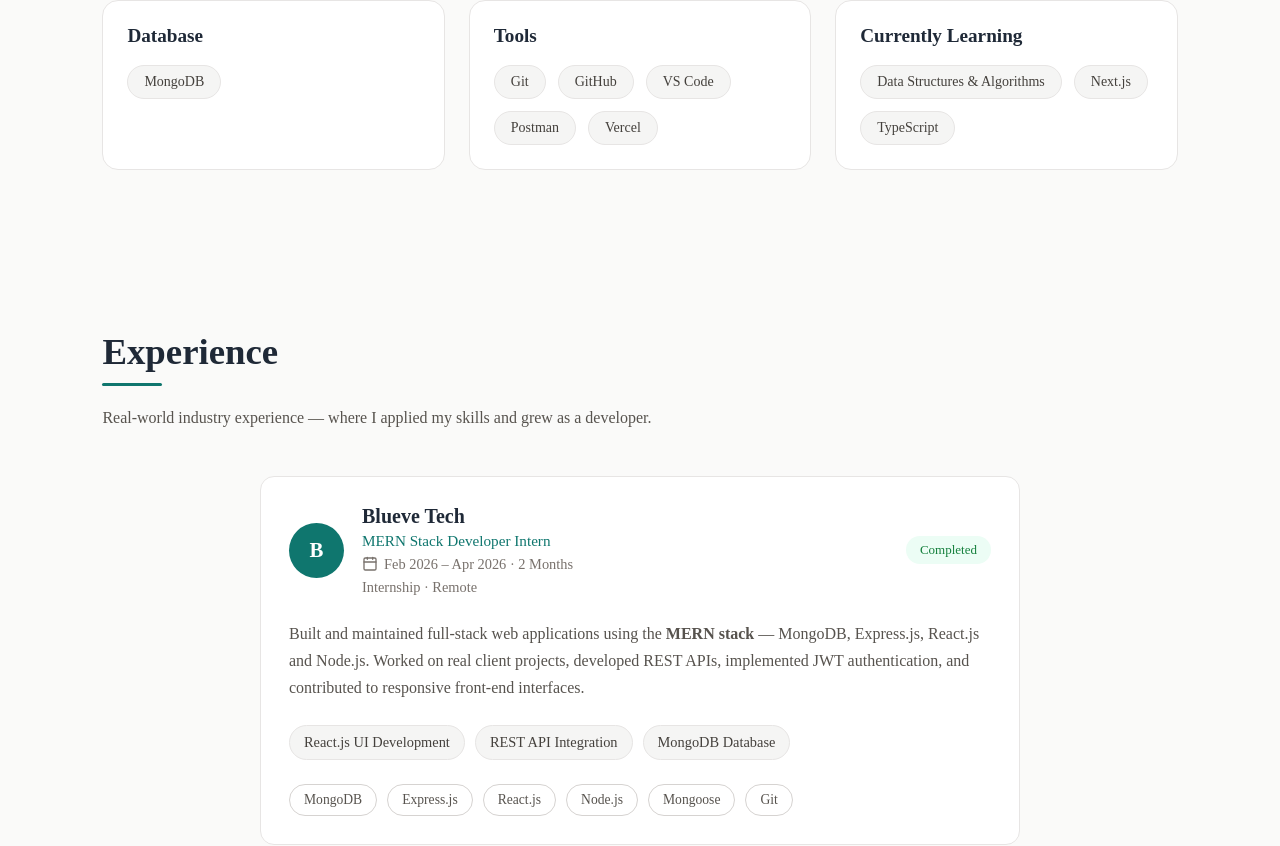
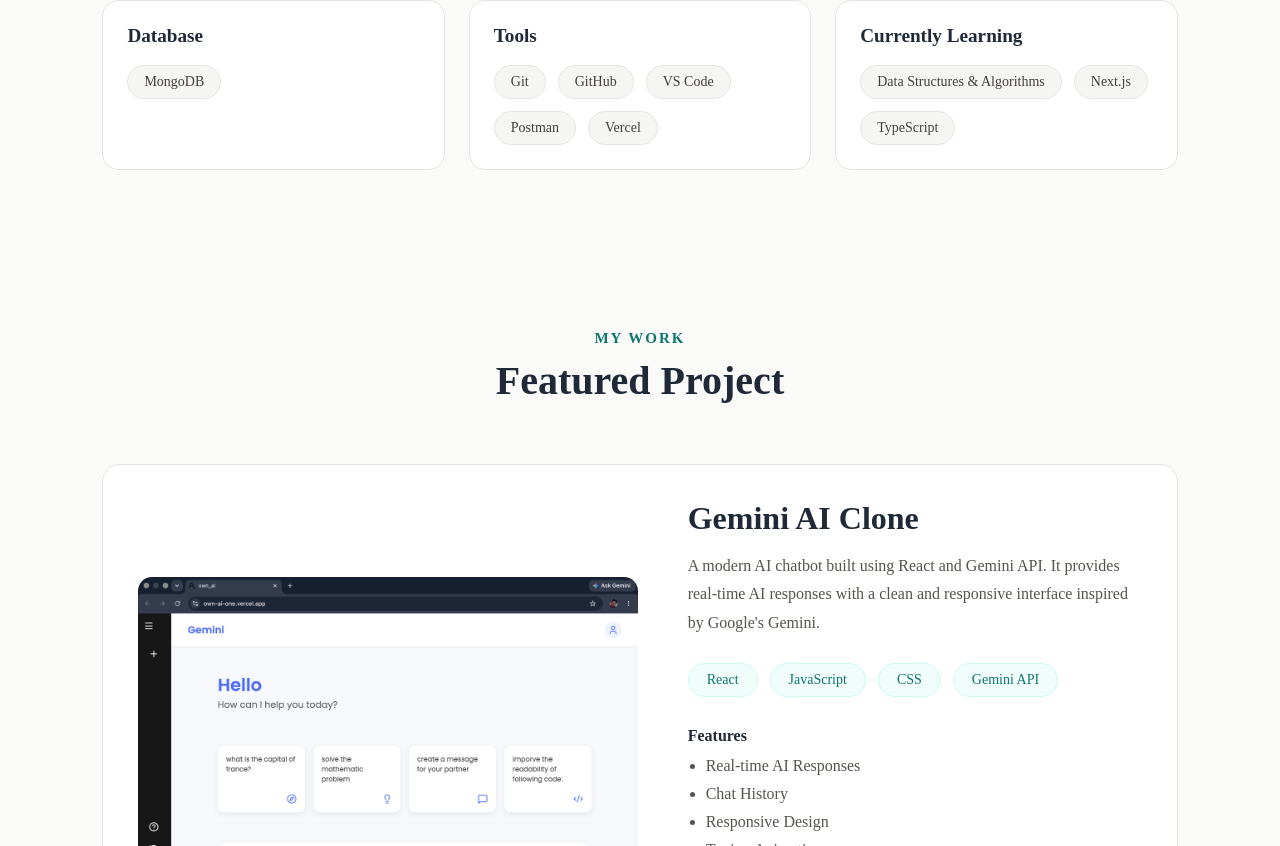
Before and after one commit to SAHIL16com/my_portfolio, a React (Vite) app: page / in a window 1280 px wide. Shown: the part 1954-2800 px from the top of the page. Built offline with nearby package versions, Linux system fonts and the light colour scheme.

Commit message:
project section add

```diff
--- a/src/App.jsx
+++ b/src/App.jsx
@@ -7,6 +7,7 @@
 import Connect from './Connect/Connect.jsx'
 import Learning from './Learning/Learning.jsx'
 import Skills from './Skills/Skills.jsx'
+import Projects from './Projects/Project.jsx'
 
 const App = () => {
   return (
@@ -15,6 +16,7 @@
       <Hero/>
       <About/>
       <Skills/>
+      <Projects/>
       <Experience/>
       <Learning/>
       <Connect/>
--- a/src/Hero/Hero.jsx
+++ b/src/Hero/Hero.jsx
@@ -8,7 +8,7 @@
                 <p className='field_name'> <Dot /> CS Student Engineer</p>
             </div>
             <div className="hero_con">
-                <h1>Hi, I'm Mishra</h1>
+                <h1>Hi, I'm Sahil Mishra</h1>
                 <h1>Frontend Developer & Student</h1>
                 <h3>I create modern, responsive, and user-friendly web applications using React, JavaScript, Tailwind CSS, and other modern web technologies.</h3>
             </div>
--- /dev/null
+++ b/src/Projects/Project.css
@@ -0,0 +1,165 @@
+.projects {
+    min-height: 100vh;
+    padding: 80px 8%;
+    background: #fafaf9;
+}
+
+.project-heading {
+    text-align: center;
+    margin-bottom: 60px;
+}
+
+.project-heading p {
+    color: #0f766e;
+    font-size: 15px;
+    font-weight: 600;
+    letter-spacing: 2px;
+    text-transform: uppercase;
+}
+
+.project-heading h2 {
+    margin-top: 10px;
+    font-size: 2.5rem;
+    color: #1f2937;
+}
+
+.project-card {
+    display: grid;
+    grid-template-columns: 1.1fr 1fr;
+    gap: 50px;
+    align-items: center;
+
+    background: #ffffff;
+    border: 1px solid #e7e5e4;
+    border-radius: 18px;
+    padding: 35px;
+
+    transition: all .35s ease;
+}
+
+.project-card:hover {
+    transform: translateY(-8px);
+    box-shadow: 0 18px 40px rgba(15,118,110,.12);
+    border-color: rgba(15,118,110,.3);
+}
+
+.project-image {
+    overflow: hidden;
+    border-radius: 14px;
+}
+
+.project-image img {
+    width: 100%;
+    display: block;
+    transition: .5s;
+}
+
+.project-card:hover img {
+    transform: scale(1.05);
+}
+
+.project-content h3 {
+    font-size: 2rem;
+    color: #1f2937;
+    margin-bottom: 15px;
+}
+
+.project-content p {
+    color: #57534e;
+    line-height: 1.8;
+    margin-bottom: 25px;
+}
+
+.tech-stack {
+    display: flex;
+    flex-wrap: wrap;
+    gap: 12px;
+    margin-bottom: 30px;
+}
+
+.tech-stack span {
+    background: #f0fdfa;
+    color: #0f766e;
+    border: 1px solid #ccfbf1;
+    border-radius: 50px;
+    padding: 8px 18px;
+    font-size: 14px;
+    transition: .3s;
+}
+
+.tech-stack span:hover {
+    background: #0f766e;
+    color: white;
+}
+
+.features h4 {
+    color: #1f2937;
+    margin-bottom: 12px;
+}
+
+.features ul {
+    color: #57534e;
+    padding-left: 18px;
+}
+
+.features li {
+    margin-bottom: 10px;
+}
+
+.project-buttons {
+    display: flex;
+    gap: 18px;
+    margin-top: 35px;
+}
+
+.project-buttons a {
+    text-decoration: none;
+    padding: 12px 24px;
+    border-radius: 10px;
+    font-weight: 500;
+    transition: .3s;
+}
+
+.project-buttons a:first-child {
+    background: #0f766e;
+    color: white;
+}
+
+.project-buttons a:first-child:hover {
+    background: #115e59;
+}
+
+.project-buttons a:last-child {
+    background: transparent;
+    color: #0f766e;
+    border: 1px solid #0f766e;
+}
+
+.project-buttons a:last-child:hover {
+    background: #0f766e;
+    color: white;
+}
+
+@media(max-width:900px){
+
+.project-card{
+    grid-template-columns:1fr;
+}
+
+.project-heading h2{
+    font-size:2rem;
+}
+
+.project-content h3{
+    font-size:1.7rem;
+}
+
+.project-buttons{
+    flex-direction:column;
+}
+
+.project-buttons a{
+    text-align:center;
+}
+
+}
--- /dev/null
+++ b/src/Projects/Project.jsx
@@ -0,0 +1,52 @@
+import React from 'react'
+import "./Project.css";
+import  gemini from "../assets/gemini.png";
+
+const Project = () => {
+    return (
+        <section className="projects" id="projects">
+            <div className="project-heading">
+                <p>My Work</p>
+                <h2>Featured Project</h2>
+            </div>
+            <div className="project-card">
+                <div className="project-image">
+                    <img src={gemini} alt="Gemini AI Clone" />
+                </div>
+                <div className="project-content">
+                    <h3>Gemini AI Clone</h3>
+                    <p>
+                        A modern AI chatbot built using React and Gemini API.
+                        It provides real-time AI responses with a clean and
+                        responsive interface inspired by Google's Gemini.
+                    </p>
+                    <div className="tech-stack">
+                        <span>React</span>
+                        <span>JavaScript</span>
+                        <span>CSS</span>
+                        <span>Gemini API</span>
+                    </div>
+                    <div className="features">
+                        <h4>Features</h4>
+                        <ul>
+                            <li>Real-time AI Responses</li>
+                            <li>Chat History</li>
+                            <li>Responsive Design</li>
+                            <li>Typing Animation</li>
+                            <li>Modern UI</li>
+                        </ul>
+                    </div>
+                    <div className="project-buttons">
+                        <a href="https://own-ai-one.vercel.app/" target="_blank"> Live Demo </a>
+
+                        <a href="https://github.com/SAHIL16com" target="_blank" rel="noreferrer">
+                            GitHub
+                        </a>
+                    </div>
+                </div>
+            </div>
+        </section>
+    );
+};
+
+export default Project;
```
Also changed, not shown: src/assets/gemini.png (added).
